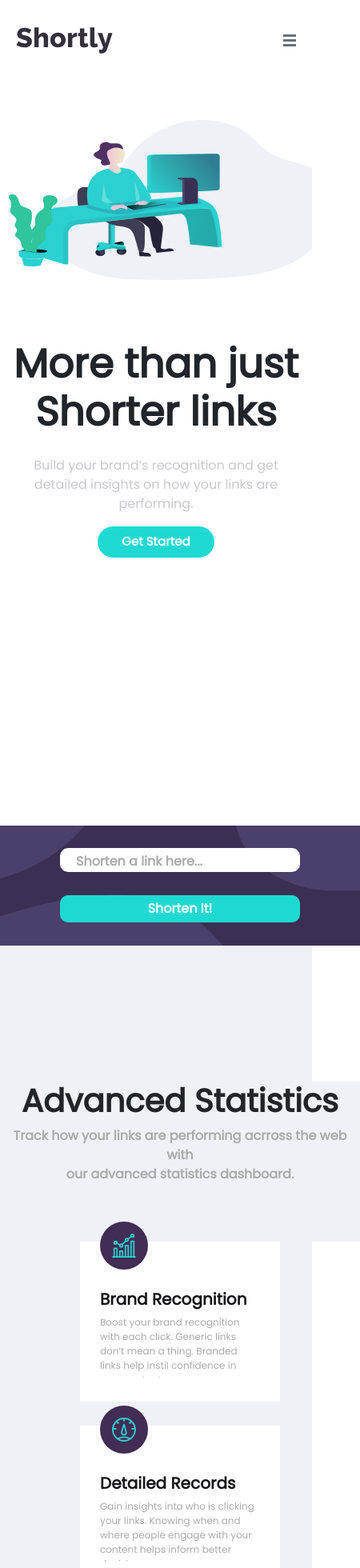
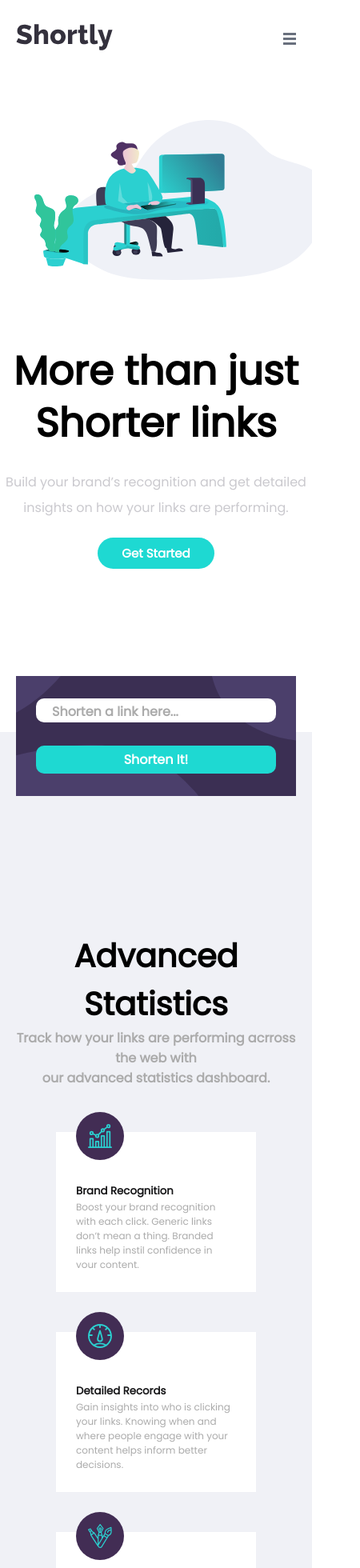
Before and after one commit to eminentpal/urlshortener, a React (Create React App) app: page / in a window 390 px wide. Shown: the top 1960 px of the page at 80% size, 450 px wide, since content can reach past the window. Built offline with nearby package versions, Linux system fonts and the light colour scheme; a web font is replaced by a local one.

Commit message:
removed bootstrap

```diff
--- a/public/index.html
+++ b/public/index.html
@@ -10,7 +10,7 @@
       content="Web site created using create-react-app"
     />
 
-
+<!--
     <link
     rel="stylesheet"
     type="text/css"
@@ -23,7 +23,7 @@
     href="https://stackpath.bootstrapcdn.com/font-awesome/4.7.0/css/font-awesome.min.css"
   />
     <link rel="stylesheet" href="https://stackpath.bootstrapcdn.com/font-awesome/4.7.0/css/font-awesome.min.css">
-    <link rel="apple-touch-icon" href="%PUBLIC_URL%/logo192.png" />
+    <link rel="apple-touch-icon" href="%PUBLIC_URL%/logo192.png" /> -->
 
     <!--
       manifest.json provides metadata used when your web app is installed on a
--- a/src/components/Footer/styles.css
+++ b/src/components/Footer/styles.css
@@ -76,7 +76,7 @@ ul li{
 
     }
     .footerG{
-        width: 450px;
+        width: 350px;
         height: 100%;
         font-family: 'Poppins', sans-serif;
         position: absolute;
@@ -92,7 +92,7 @@ ul li{
     }
 
     .footerGcontent{
-        width:  450px;
+        width:  350px;
         display: flex;
         flex-direction: column;
         justify-content: center;
--- a/src/components/Home/styles.css
+++ b/src/components/Home/styles.css
@@ -544,3 +544,77 @@ ul li{
 }
 
 }
+
+@media only screen and (max-width: 450px) {
+
+
+    .section{
+
+        height: 615px
+    }
+    .col-2 h1{
+        font-size: 50px;
+        line-height: 1.3;
+        margin: 25px 0;
+        font-weight: 700;
+    }
+    .col-2{
+
+        margin-right: 0px;
+        line-height: 2;
+        text-align: center;
+
+    }
+
+    .col-2 button{
+       margin-top: 1.3rem;
+    }
+
+    .col-3 img{
+
+        width: 120%;
+
+        right: 0px
+
+    }
+
+    .shorter{
+
+        width: 350px;
+
+    }
+
+.linkContainer {
+    width:350px;
+
+    margin: 0 auto;
+
+
+}
+
+
+.miniCont {
+    width: 350px;
+    margin-bottom: 50px;
+
+}
+
+.box1 {
+    margin-bottom: 20px;
+}
+.box2 {
+    margin-bottom: 20px;
+}
+
+.box3 {
+    margin-bottom: 20px;
+}
+.mainBox {
+      width: 350px;
+}
+
+
+.lBox{
+    width: 350px;
+}
+}
```
